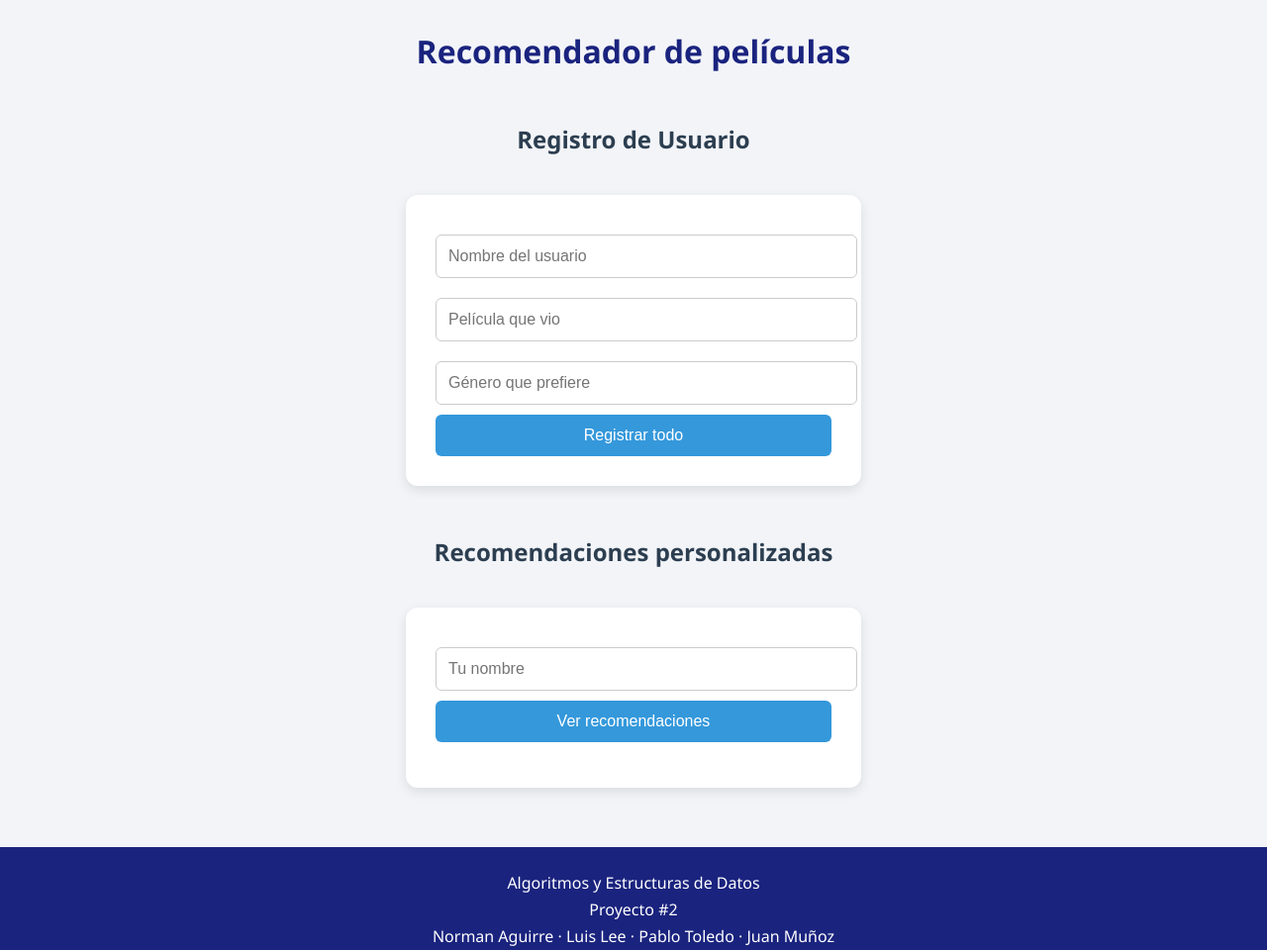
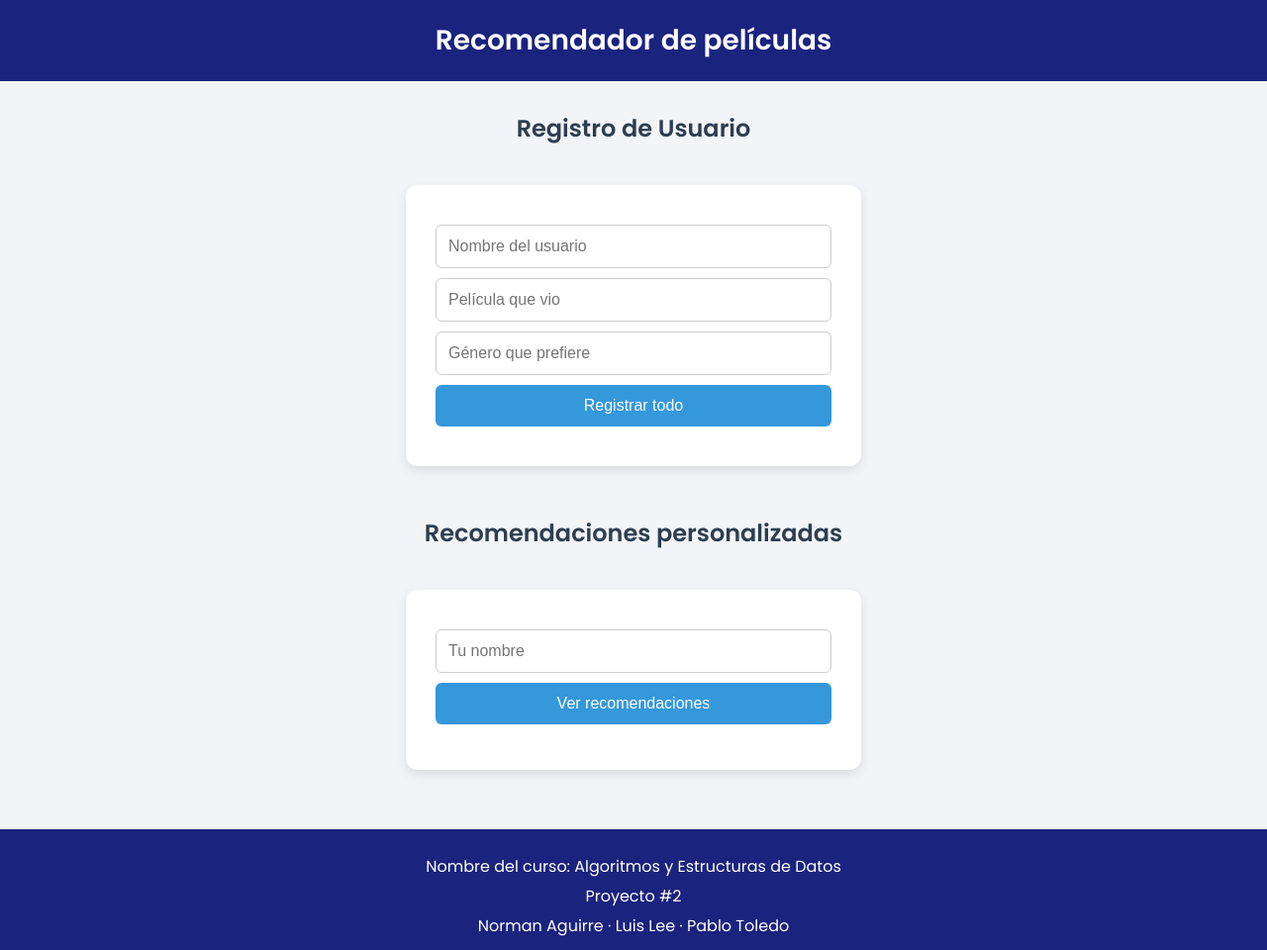
Before and after one commit to xPat95/proyecto2, a website: page backend-recomendaciones/public/index.html in a window 1280 px wide. Shown: the top 960 px of the page at 99% size. Drawn offline with Linux system fonts and the light colour scheme.

Commit message:
fix input and header

```diff
--- a/backend-recomendaciones/public/index.html
+++ b/backend-recomendaciones/public/index.html
@@ -3,9 +3,10 @@
 <head>
   <meta charset="UTF-8">
   <title>Recomendador de películas</title>
+  <link href="https://fonts.googleapis.com/css2?family=Poppins:wght@400;600&display=swap" rel="stylesheet">
   <style>
     body {
-      font-family: 'Segoe UI', Tahoma, Geneva, Verdana, sans-serif;
+      font-family: 'Poppins', sans-serif;
       background-color: #f2f4f8;
       margin: 0;
       padding: 0;
@@ -14,10 +15,14 @@
       align-items: center;
     }
 
-    h1 {
-      color: #1a237e;
-      margin-top: 30px;
-      font-size: 32px;
+    header {
+      width: 100%;
+      background-color: #1a237e;
+      color: white;
+      padding: 20px 0;
+      text-align: center;
+      font-size: 28px;
+      font-weight: 600;
     }
 
     h2 {
@@ -35,24 +40,31 @@
       max-width: 400px;
     }
 
-    input[type="text"] {
+    form {
+      display: flex;
+      flex-direction: column;
+      align-items: center;
+    }
+
+    form > div {
+      width: 100%;
+    }
+
+    input[type="text"], button {
+      display: block;
       width: 100%;
       padding: 12px;
       margin: 10px 0;
-      border: 1px solid #ccc;
       border-radius: 6px;
       font-size: 16px;
+      border: 1px solid #ccc;
+      box-sizing: border-box;
     }
 
     button {
-      width: 100%;
-      padding: 12px;
       background-color: #3498db;
       color: white;
       border: none;
-      border-radius: 6px;
-      font-size: 16px;
-      cursor: pointer;
       transition: background-color 0.3s ease;
     }
 
@@ -87,14 +99,19 @@
   </style>
 </head>
 <body>
-  <h1>Recomendador de películas</h1>
+
+  <header>
+    Recomendador de películas
+  </header>
 
   <h2>Registro de Usuario</h2>
   <form id="form-registro">
-    <input type="text" id="nombre" placeholder="Nombre del usuario" required>
-    <input type="text" id="pelicula" placeholder="Película que vio" required>
-    <input type="text" id="genero" placeholder="Género que prefiere" required>
-    <button type="submit">Registrar todo</button>
+    <div>
+      <input type="text" id="nombre" placeholder="Nombre del usuario" required>
+      <input type="text" id="pelicula" placeholder="Película que vio" required>
+      <input type="text" id="genero" placeholder="Género que prefiere" required>
+      <button type="submit">Registrar todo</button>
+    </div>
   </form>
 
   <h2>Recomendaciones personalizadas</h2>
@@ -105,9 +122,9 @@
   </div>
 
   <footer>
-    <p>Algoritmos y Estructuras de Datos</p>
+    <p>Nombre del curso: Algoritmos y Estructuras de Datos</p>
     <p>Proyecto #2</p>
-    <p>Norman Aguirre · Luis Lee · Pablo Toledo · Juan Muñoz</p>
+    <p>Norman Aguirre · Luis Lee · Pablo Toledo</p>
   </footer>
 
   <script src="script.js"></script>
```
